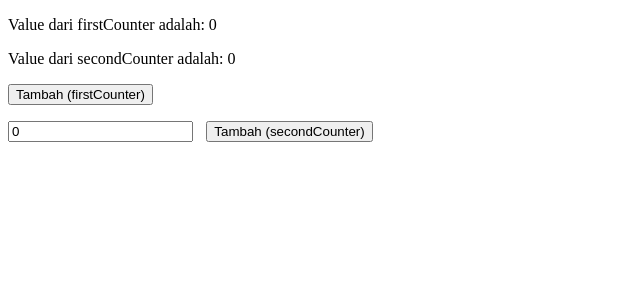
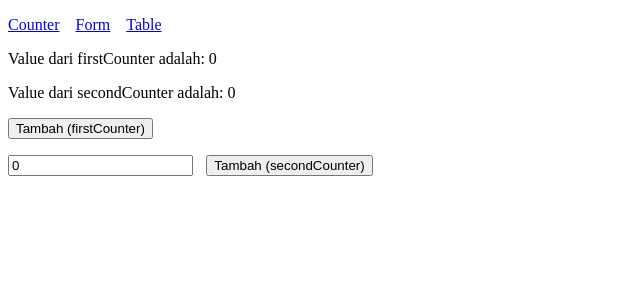
Before and after one commit to withered-flowers/education-react-typescript, a React (Vite) app in the folder sources/b-end/: page / in a window 1280 px wide. Shown: the top 300 px of the page, without its empty margins (0-640 px from the left). Built offline with nearby package versions, Linux system fonts and the light colour scheme.

Commit message:
feat: adding content for pseudo-router (enums)

```diff
--- a/sources/b-end/src/App.tsx
+++ b/sources/b-end/src/App.tsx
@@ -1,4 +1,11 @@
 import { ChangeEvent, useState } from "react";
+// TODO: PseudoRouter - tambah NavBar (1)
+import NavBar from "./components/NavBar";
+import FormPage from "./pages/FormPage";
+import TablePage from "./pages/TablePage";
+// TODO: PseudoRouter - menggunakan Enum (1)
+// Tambahkan kode di sini untuk menggunakan enum
+import { PageName } from "./config/constant";
 
 // Di sini kita akan mendeclare tipe dari duoCounter
 // sebut saja namanya adalah DuoCounter
@@ -84,8 +91,23 @@ const App = () => {
     });
   };
 
+  // TODO: PseudoRouter - menggunakan Enum (2)
+  // Tambahkan kode di sini untuk menggunakan enum
+  // Perhatikan di sini useState-nya menggunakan tipe data enum yang dibuat (PageName)
+  const [currentPage, setCurrentPage] = useState<PageName>(
+    // Set default valuenya mengarah pada halaman Counter
+    PageName.COUNTER_PAGE
+  );
+
   return (
     <>
+      {/* TODO: PseudoRouter - tambah NavBar (2) */}
+      <NavBar />
+      {/* TODO: PseudoRouter - menggunakan Enum (3) */}
+      {/* Tambahkan kode di sini untuk menggunakan enum */}
+      {/* Di sini menggunakan normal conditional rendering */}
+      {/* Hanya saja kondisinya menggunakan enum ! */}
+      {currentPage === PageName.COUNTER_PAGE && (
         <section className="Duo Counter">
           <p>Value dari firstCounter adalah: {duoCounter.firstCounter}</p>
           <p>Value dari secondCounter adalah: {duoCounter.secondCounter}</p>
@@ -118,6 +140,12 @@ const App = () => {
             </button>
           </div>
         </section>
+      )}
+
+      {/* TODO: PseudoRouter - menggunakan Enum (4) */}
+      {/* Tambahkan kode di sini untuk menggunakan enum */}
+      {currentPage === PageName.FORM_PAGE && <FormPage />}
+      {currentPage === PageName.TABLE_PAGE && <TablePage />}
     </>
   );
 };
--- /dev/null
+++ b/sources/b-end/src/components/NavBar.tsx
@@ -0,0 +1,29 @@
+const NavBar = () => {
+  return (
+    <>
+      <nav>
+        <ul
+          style={{
+            display: "flex",
+            flexDirection: "row",
+            gap: "1em",
+            listStyle: "none",
+            paddingLeft: "0",
+          }}
+        >
+          <li>
+            <a href="#">Counter</a>
+          </li>
+          <li>
+            <a href="#">Form</a>
+          </li>
+          <li>
+            <a href="#">Table</a>
+          </li>
+        </ul>
+      </nav>
+    </>
+  );
+};
+
+export default NavBar;
--- /dev/null
+++ b/sources/b-end/src/config/constant.ts
@@ -0,0 +1,12 @@
+// Pada file ini kita langsung export saja tanpa menggunakan default
+export enum PageName {
+  // Secara default apabila tidak menggunakan nama alias pada enum
+  // adalah akses by value index
+
+  COUNTER_PAGE, // valuenya adalah 0
+  FORM_PAGE, // valuenya adalah 1
+  TABLE_PAGE, // valuenya adalah 2
+
+  // Namun karena kita menggunakan enum, kita tidak mempedulikan valuenya
+  // Kita akan mempedulikan "nama alias"-nya !
+}
--- /dev/null
+++ b/sources/b-end/src/pages/FormPage.tsx
@@ -0,0 +1,9 @@
+const FormPage = () => {
+  return (
+    <>
+      <p>Ini adalah halaman Form</p>
+    </>
+  );
+};
+
+export default FormPage;
--- /dev/null
+++ b/sources/b-end/src/pages/TablePage.tsx
@@ -0,0 +1,9 @@
+const TablePage = () => {
+  return (
+    <>
+      <p>Ini adalah halaman Table</p>
+    </>
+  );
+};
+
+export default TablePage;
```
Also changed, not shown: 1 other file (tests, documents, lock files or other folders). Lines whose indentation alone changed are shown as unchanged.
